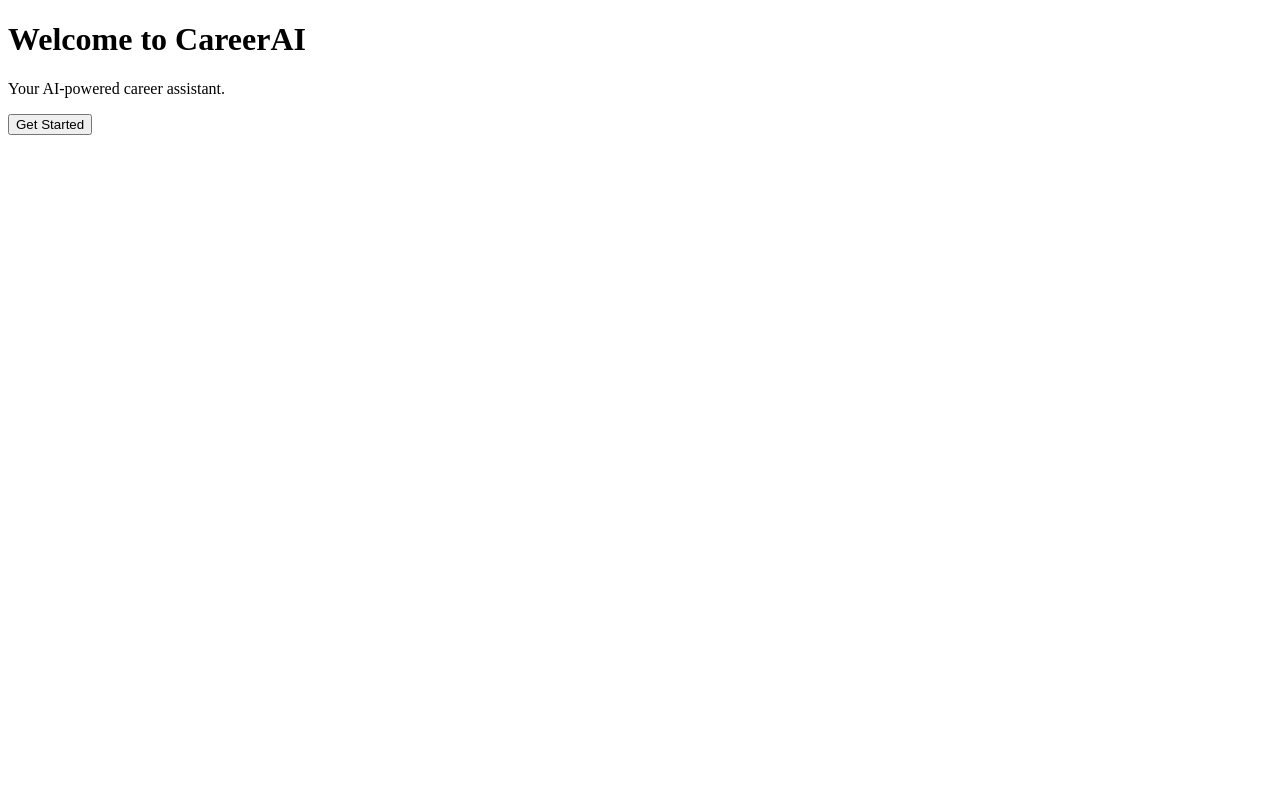
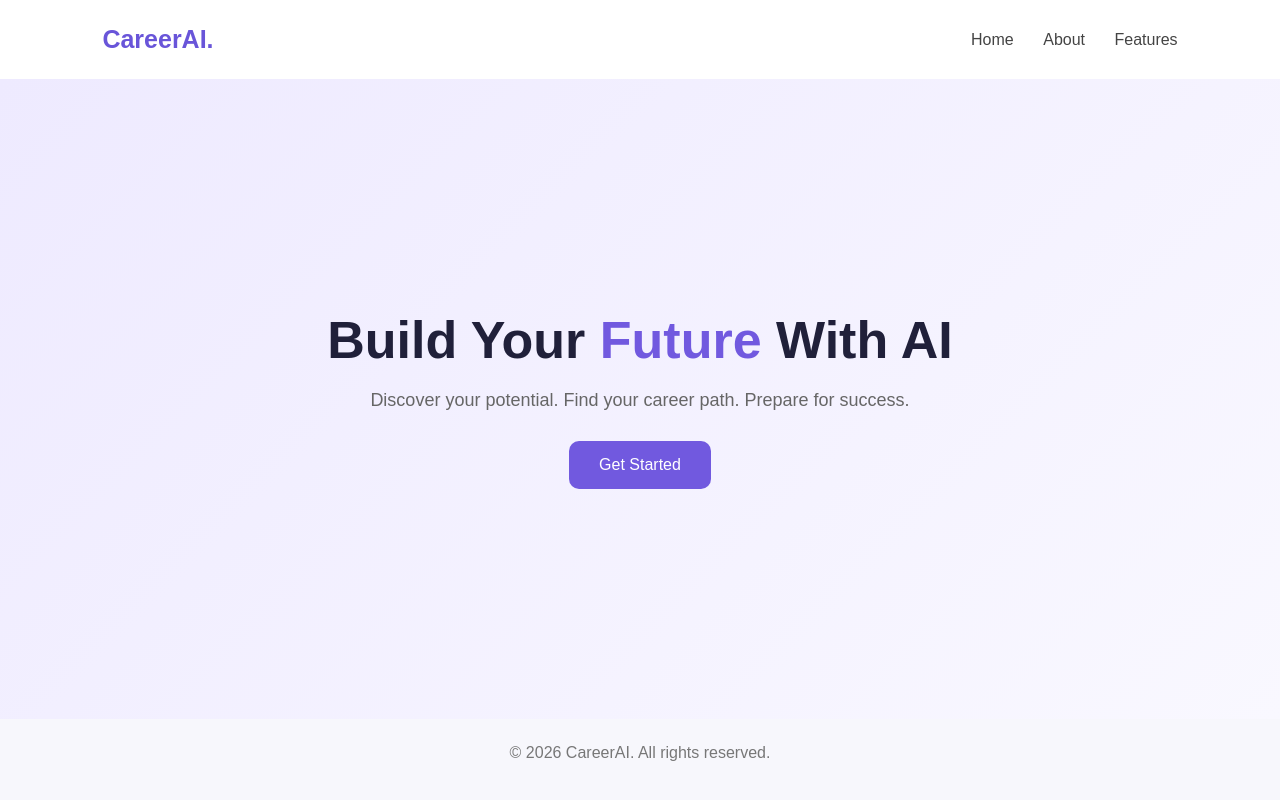
Before and after one commit to Sevim-123/CareerAI, a plain HTML site: page index.html in a window 1280 px wide. Drawn offline with Linux system fonts and the light colour scheme.

Commit message:
Update index.html

```diff
--- a/index.html
+++ b/index.html
@@ -1,3 +1,5 @@
+
+
 <!DOCTYPE html>
 
 <html lang="en">
@@ -10,15 +12,44 @@
 
     <title>CareerAI - Build Your Future</title>
 
+    <link rel="stylesheet" href="style.css">
+
 </head>
 
 <body>
 
-    <h1>Welcome to CareerAI</h1>
+    <header>
 
-    <p>Your AI-powered career assistant.</p>
+        <div class="logo">CareerAI.</div>
 
-      <button>Get Started</button>
+        <nav>
 
-      </body>
-      </html>
+            <a href="#">Home</a>
+
+            <a href="#about">About</a>
+
+            <a href="#features">Features</a>
+
+        </nav>
+
+    </header>
+
+    <section class="hero">
+
+        <h1>Build Your <span>Future</span> With AI</h1>
+
+        <p>Discover your potential. Find your career path. Prepare for success.</p>
+
+        <button>Get Started</button>
+
+    </section>
+
+    <footer>
+
+        © 2026 CareerAI. All rights reserved.
+
+    </footer>
+
+</body>
+
+</html>
```
